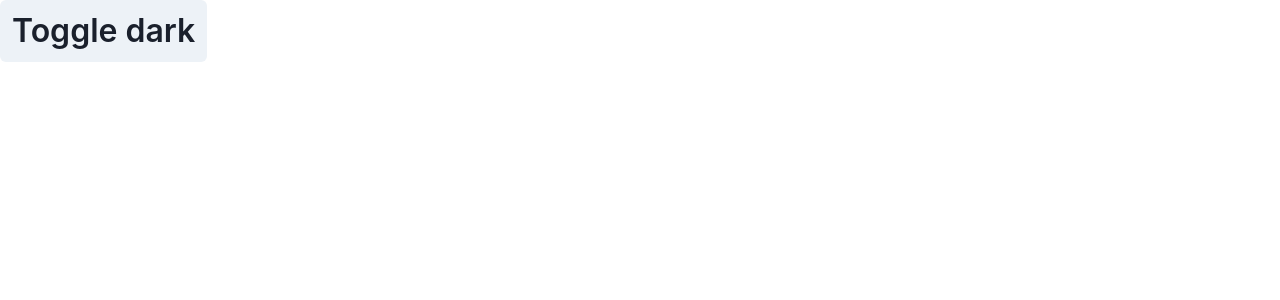
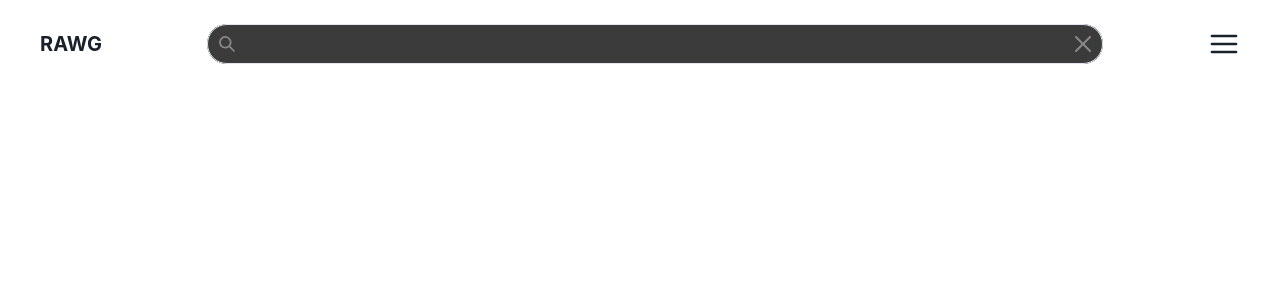
Before and after one commit to mikezcode/gamehub24, a React (Vite) app: page / in a window 1280 px wide. Shown: the top 300 px of the page. Built offline with nearby package versions, Linux system fonts and the light colour scheme.

Commit message:
implmenting header wrapper/ searchbar

```diff
--- a/package.json
+++ b/package.json
@@ -10,6 +10,7 @@
     "preview": "vite preview"
   },
   "dependencies": {
+    "@chakra-ui/icons": "^2.2.4",
     "@chakra-ui/react": "^2.10.1",
     "@emotion/react": "^11.13.3",
     "@emotion/styled": "^11.13.0",
--- a/src/App.css
+++ b/src/App.css
@@ -0,0 +1,12 @@
+.input:hover ,.input:focus {
+background-color: white;
+color: black;
+}
+.input:hover .searchIcon{
+  background-color: white;
+color: black;
+}
+/* .input:focus {
+background-color: white;
+color: black;
+} */
--- a/src/App.tsx
+++ b/src/App.tsx
@@ -1,15 +1,12 @@
-import { Button, useColorMode } from '@chakra-ui/react'
+import { Box, Button, useColorMode } from '@chakra-ui/react'
 import './App.css'
 
+import HeaderWraper from './components/headerWraper';
 function App() {
-  const {colorMode,toggleColorMode} = useColorMode()
   return (
-    <>
-     <Button size={'x'} onClick={toggleColorMode} p={3} fontSize={'xx-large'}>
-      Toggle {colorMode==='dark'? 'light': 'dark'}
-     </Button>
-    </>
-  )
+    <HeaderWraper/>
+
+  );
 }
 
 export default App
--- /dev/null
+++ b/src/components/headerWraper.tsx
@@ -0,0 +1,87 @@
+import {
+  Box,
+  Button,
+  calc,
+  Collapse,
+  Container,
+  Flex,
+  Heading,
+  HStack,
+  Input,
+  InputGroup,
+  InputLeftElement,
+  InputRightElement,
+  Link,
+  Switch,
+  useDisclosure,
+  VStack,
+} from "@chakra-ui/react";
+import {
+  PhoneIcon,
+  AddIcon,
+  WarningIcon,
+  HamburgerIcon,
+  SearchIcon,
+  CloseIcon,
+} from "@chakra-ui/icons";
+
+import React, { useState } from "react";
+import { color } from "framer-motion";
+
+const HeaderWraper = () => {
+  const { isOpen, onToggle } = useDisclosure();
+  const [searchInput, setSearchInput] = useState('')
+
+  return (
+    <Box>
+      <Flex
+        display={"flex"}
+        align={"center"}
+        p={"24px 40px"}
+        justify={"space-between"}
+        flexWrap={"wrap"}
+      >
+        <Link
+          href="#"
+          fontSize={"xl"}
+          fontWeight={700}
+          _hover={{ textDecoration: "none" }}
+        >
+          RAWG
+        </Link>
+        <InputGroup mx={4} bg={"#3B3B3B"} maxW={"70vw"} borderRadius={"30px"}>
+          <InputLeftElement>
+            <SearchIcon color={"#898989"} />
+          </InputLeftElement>
+          <Input
+            bg={"#3B3B3B"}
+            color={"#898989"}
+            focusBorderColor="none"
+            borderRadius={"30px"}
+            _hover={{ background: "#FFF", color: "#222" }}
+            _focus={{ background: "#FFF", color: "#222" }}
+            value={searchInput}
+            onChange={(e) => setSearchInput(e.target.value)}
+          />
+          <InputRightElement>
+            <CloseIcon
+              color={"#898989"}
+              cursor={"pointer"}
+              onClick={() => {
+                setSearchInput("")
+
+              }}
+            />
+          </InputRightElement>
+        </InputGroup>
+
+        <HamburgerIcon cursor={"pointer"} boxSize={8} onClick={onToggle} />
+        <Collapse in={isOpen} animateOpacity>
+          <Switch />
+        </Collapse>
+      </Flex>
+    </Box>
+  );
+};
+
+export default HeaderWraper;
```
Also changed, not shown: 1 other file (tests, documents, lock files or other folders).
